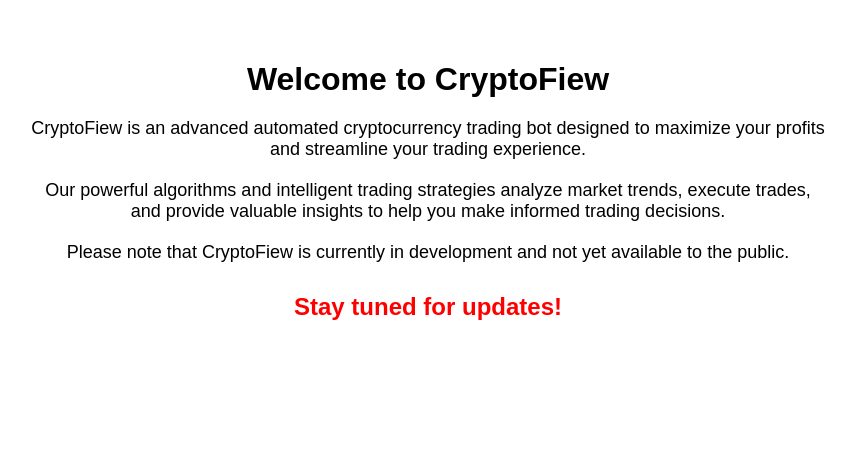
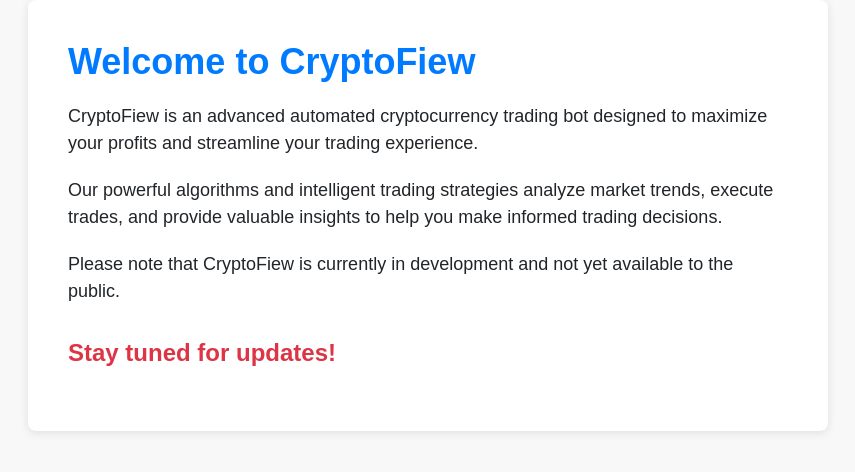
Before and after one commit to CryptoFiew/cryptofiew.github.io, a plain HTML site: page index.html in a window 1280 px wide. Shown: the whole page, without its empty margins (212-1067 px from the left). Drawn offline with nearby package versions, Linux system fonts and the light colour scheme.

Commit message:
Update index.html

```diff
--- a/index.html
+++ b/index.html
@@ -4,23 +4,27 @@
   <meta charset="UTF-8">
   <meta name="viewport" content="width=device-width, initial-scale=1.0">
   <title>CryptoFiew - Automated Crypto Trading Bot</title>
+  <link rel="stylesheet" href="https://stackpath.bootstrapcdn.com/bootstrap/4.5.2/css/bootstrap.min.css">
   <style>
     body {
       font-family: Arial, sans-serif;
-      margin: 0;
-      padding: 0;
+      background-color: #f8f8f8;
     }
 
     .container {
       max-width: 800px;
       margin: 0 auto;
-      padding: 40px 20px;
-      text-align: center;
+      padding: 40px;
+      background-color: #fff;
+      border-radius: 8px;
+      box-shadow: 0px 2px 10px rgba(0, 0, 0, 0.1);
     }
 
     h1 {
-      font-size: 32px;
+      font-size: 36px;
+      font-weight: bold;
       margin-bottom: 20px;
+      color: #007bff;
     }
 
     p {
@@ -30,7 +34,7 @@
 
     .cta-button {
       display: inline-block;
-      padding: 12px 20px;
+      padding: 12px 24px;
       font-size: 18px;
       font-weight: bold;
       text-decoration: none;
@@ -47,7 +51,7 @@
     .coming-soon {
       font-size: 24px;
       font-weight: bold;
-      color: #ff0000;
+      color: #dc3545;
       margin-top: 30px;
     }
   </style>
@@ -60,7 +64,11 @@
     <p>Please note that CryptoFiew is currently in development and not yet available to the public.</p>
     <p class="coming-soon">Stay tuned for updates!</p>
     <!-- Uncomment the line below when ready to make it public -->
-    <!-- <a href="https://github.com/your-organization/cryptofiew" class="cta-button">Get Started</a> -->
+    <!-- <a href="https://github.com/your-organization/cryptofiew" class="btn btn-primary mt-3">Get Started</a> -->
   </div>
+
+  <script src="https://code.jquery.com/jquery-3.5.1.slim.min.js"></script>
+  <script src="https://cdn.jsdelivr.net/npm/@popperjs/core@2.5.4/dist/umd/popper.min.js"></script>
+  <script src="https://stackpath.bootstrapcdn.com/bootstrap/4.5.2/js/bootstrap.min.js"></script>
 </body>
 </html>
```
